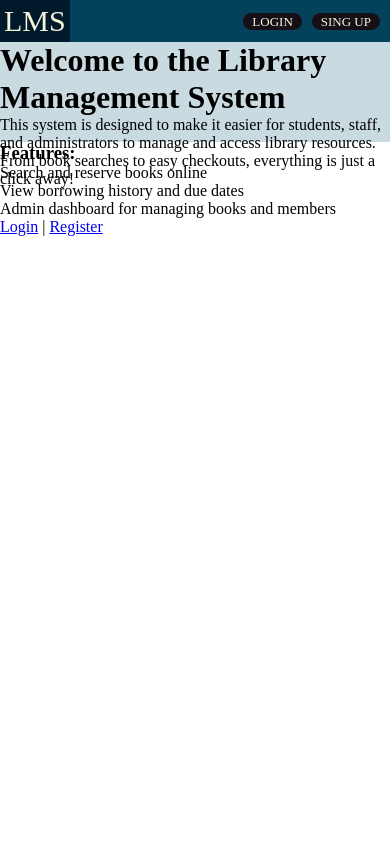
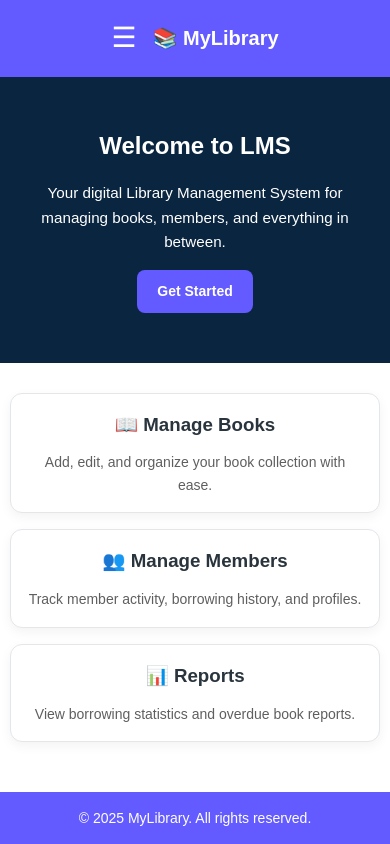
Before and after one commit to Vinay1291/Library-Management-System, a PHP site: page / in a window 390 px wide. Run offline with PHP 8.4, Linux system fonts and the light colour scheme.

Commit message:
add HOME page CSS and js.

```diff
--- a/css/style.css
+++ b/css/style.css
@@ -1,63 +1,332 @@
-*{
-    padding: 0px;
-    margin: 0px;
+:root {
+    --primary-color: #635BFF;
+    --secondary-color: #5F5F5F;
+    --text-white: #FFFFFF;
+    --text-black: #222222;
+    --icon-color: #526B7A;
+    --bg-dark-blue: #0A2540;
+    --border-color: #E3E7EA;
+    --bg-light: #FFFFFF;
+    --card-title: #29343d;
+}
+
+* {
+    margin: 0;
+    padding: 0;
     box-sizing: border-box;
 }
 
-.header-contaner {
-    background-color: #04425c;
-    /* padding: 16px 0 0 0; */
-    display: flex;
-    justify-content: center ;
+body {
+    font-family: Arial, sans-serif;
+    background: var(--bg-light);
+    color: var(--text-black);
+    line-height: 1.6;
 }
 
-.header {
-    width: 100%;
+/* Header */
+header {
+    background-color: var(--primary-color);
+    color: var(--text-white);
+    padding: 16px 32px;
     display: flex;
-    justify-content:space-between;
-    align-content: baseline;
-    /* padding: 4px; */
-    /* margin-bottom: 50px; */
+    justify-content: space-between;
+    align-items: center;
+    flex-wrap: wrap;
 }
 
 .logo {
-    padding: 4px;
-    font-size: 30px;
-    color: beige;
-    background-color: black;
+    font-size: 24px;
+    font-weight: bold;
 }
 
-.logo:hover {
-    background-color: rgb(1, 26, 43);
+nav ul {
+    display: flex;
+    list-style: none;
+    gap: 24px;
+    flex-wrap: wrap;
+    padding: 0;
+    margin: 0;
 }
 
-.links {
-    /* border: solid red 2px; */
-    display: flex;
-    padding: 10px;
-    justify-content: flex-end;
-    align-items: anchor-center;
-    gap: 10px;
+nav a {
+    color: var(--text-white);
+    text-decoration: none;
+    font-weight: 500;
+    transition: color 0.3s;
 }
 
+nav a:hover {
+    color: var(--icon-color);
+}
+
+/* login and sigin button */
 .head-link {
     text-decoration: none;
     border-radius: 20px;
-    padding: 1px 9px;
+    padding: 3px 9px;
     background-color: #161016;
-    color: beige;
+    color: var(--text-white);
     font-size: small;
 }
 
 .head-link:hover {
     background-color: rgb(1, 26, 43);
-    color: beige;
+    color: var(--text-white);
 }
 
-.hero-contaner {
-    background-color: #c9dae0;
+/* Hero Section */
+.hero {
+    background: var(--bg-dark-blue);
+    color: var(--text-white);
+    padding: 80px 20px;
+    display: flex;
+    justify-content: center;
+    align-items: center;
+    text-align: center;
 }
 
-.hero {
-    height: 100px;
+.hero-content {
+    max-width: 700px;
+    display: flex;
+    flex-direction: column;
+    gap: 16px;
 }
+
+.hero-content h1 {
+    font-size: 2.5rem;
+}
+
+.hero-content p {
+    font-size: 1.1rem;
+}
+
+.btn-primary {
+    background-color: var(--primary-color);
+    color: var(--text-white);
+    padding: 12px 24px;
+    border-radius: 8px;
+    text-decoration: none;
+    font-weight: bold;
+    transition: background 0.3s;
+    align-self: center;
+}
+
+.btn-primary:hover {
+    background-color: #5144ff;
+}
+
+/* Features */
+.features {
+    display: flex;
+    flex-wrap: wrap;
+    justify-content: center;
+    gap: 24px;
+    padding: 40px 20px;
+    background: var(--bg-light);
+}
+
+.feature-card {
+    background: var(--bg-light);
+    border: 1px solid var(--border-color);
+    border-radius: 12px;
+    padding: 24px;
+    width: 300px;
+    box-shadow: 0 4px 12px rgba(0, 0, 0, 0.05);
+    text-align: center;
+    flex: 1 1 280px;
+}
+
+.feature-card h3 {
+    color: var(--card-title);
+    margin-bottom: 12px;
+}
+
+.feature-card p {
+    color: var(--secondary-color);
+    font-size: 14px;
+}
+
+/* Footer */
+footer {
+    text-align: center;
+    padding: 20px;
+    background-color: var(--primary-color);
+    color: var(--text-white);
+    margin-top: 20px;
+}
+
+/* Media Queries */
+@media (max-width: 768px) {
+    .hero-content h1 {
+        font-size: 2rem;
+    }
+
+    nav ul {
+        justify-content: center;
+        gap: 16px;
+        margin-top: 10px;
+    }
+
+    .feature-card {
+        width: 100%;
+        max-width: 90%;
+    }
+}
+
+@media (max-width: 480px) {
+    .hero {
+        padding: 60px 16px;
+    }
+
+    .hero-content h1 {
+        font-size: 1.7rem;
+    }
+
+    .btn-primary {
+        padding: 10px 20px;
+    }
+
+    nav ul {
+        flex-direction: column;
+        gap: 10px;
+        align-items: center;
+    }
+
+    header {
+        text-align: center;
+        flex-direction: column;
+    }
+}
+
+/* Tablet Devices (width: 481px to 768px) */
+@media (max-width: 768px) {
+    header {
+        flex-direction: column;
+        text-align: center;
+    }
+
+    nav ul {
+        flex-wrap: wrap;
+        justify-content: center;
+        gap: 16px;
+        margin-top: 12px;
+    }
+
+    .hero-content h1 {
+        font-size: 2rem;
+    }
+
+    .feature-card {
+        flex: 1 1 80%;
+        max-width: 500px;
+    }
+
+    .features {
+        padding: 30px 10px;
+        gap: 16px;
+    }
+}
+
+/* 📱 Mobile Devices (width: 0px to 480px) */
+@media (max-width: 480px) {
+    .logo {
+        font-size: 20px;
+    }
+
+    nav ul {
+        flex-direction: column;
+        align-items: center;
+        gap: 12px;
+    }
+
+    .hero {
+        padding: 50px 16px;
+    }
+
+    .hero-content h1 {
+        font-size: 1.5rem;
+    }
+
+    .hero-content p {
+        font-size: 0.95rem;
+    }
+
+    .btn-primary {
+        padding: 10px 20px;
+        font-size: 14px;
+    }
+
+    .feature-card {
+        flex: 1 1 100%;
+        max-width: 100%;
+        padding: 16px;
+    }
+
+    footer {
+        font-size: 14px;
+        padding: 15px 10px;
+    }
+}
+
+/* Hamburger icon */
+.hamburger {
+    display: none;
+    font-size: 28px;
+    cursor: pointer;
+    color: var(--text-white);
+}
+
+/* Header Flex Setup */
+header {
+    background-color: var(--primary-color);
+    color: var(--text-white);
+    padding: 16px 24px;
+    display: flex;
+    justify-content: space-between;
+    align-items: center;
+    flex-wrap: wrap;
+}
+
+/* Left side of header (hamburger + logo) */
+.header-left {
+    display: flex;
+    align-items: center;
+    gap: 16px;
+}
+
+/* Hamburger icon */
+.hamburger {
+    display: none;
+    font-size: 28px;
+    cursor: pointer;
+    color: var(--text-white);
+}
+
+/* Responsive hamburger and nav */
+@media (max-width: 768px) {
+    .hamburger {
+        display: block;
+    }
+
+    #nav-menu {
+        display: none;
+        width: 100%;
+    }
+
+    #nav-menu.active {
+        display: flex;
+        flex-direction: column;
+        align-items: center;
+        margin-top: 10px;
+        gap: 12px;
+    }
+
+    nav ul {
+        flex-direction: column;
+        gap: 12px;
+    }
+
+    nav a {
+        font-size: 16px;
+    }
+}
--- a/index.html
+++ b/index.html
@@ -9,38 +9,53 @@
 </head>
 
 <body>
-    <div class="header-contaner">
-        <div class="header">
-            <div class="logo">LMS</div>
-            <div class="links">
-                <div><a class="head-link" href="#">LOGIN</a></div>
-                <div><a class="head-link" href="#">SING UP</a></div>
-            </div>
-        </div>
-    </div>
-
-    <div class="hero-contaner">
-        <div class="hero">
-            <h1>Welcome to the Library Management System</h1>
-            <p>
-                This system is designed to make it easier for students, staff, and administrators
-                to manage and access library resources. From book searches to easy checkouts, everything is just a click
-                away!
-            </p>
-        </div>
-    </div>
 
 
+  <header>
+    <div class="header-left">
+      <div class="hamburger" id="hamburger">&#9776;</div>
+      <div class="logo">📚 MyLibrary</div>
+    </div>
+    <nav id="nav-menu">
+      <ul>
+        <li><a href="#">Home</a></li>
+        <li><a href="#">Books</a></li>
+        <li><a href="#">Members</a></li>
+        <li><a class="head-link" href="#">Login</a></li>
+        <li><a class="head-link" href="#">Sign Up</a></li>
+      </ul>
+    </nav>
+  </header>
 
-    <h3>Features:</h3>
-    <ul>
-        <li>Search and reserve books online</li>
-        <li>View borrowing history and due dates</li>
-        <li>Admin dashboard for managing books and members</li>
-    </ul>
 
-    <p><a href="index.html">Login</a> | <a href="registration.html">Register</a></p>
+    <main class="hero">
+        <div class="hero-content">
+            <h1>Welcome to LMS</h1>
+            <p>Your digital Library Management System for managing books, members, and everything in between.</p>
+            <a href="#" class="btn-primary">Get Started</a>
+        </div>
+    </main>
 
+    <section class="features">
+        <div class="feature-card">
+            <h3>📖 Manage Books</h3>
+            <p>Add, edit, and organize your book collection with ease.</p>
+        </div>
+        <div class="feature-card">
+            <h3>👥 Manage Members</h3>
+            <p>Track member activity, borrowing history, and profiles.</p>
+        </div>
+        <div class="feature-card">
+            <h3>📊 Reports</h3>
+            <p>View borrowing statistics and overdue book reports.</p>
+        </div>
+    </section>
+
+    <footer>
+        <p>&copy; 2025 MyLibrary. All rights reserved.</p>
+    </footer>
+
+    <script src="js/main.js"></script>
 </body>
 
 </html>
--- a/js/main.js
+++ b/js/main.js
@@ -0,0 +1,10 @@
+// Add interactivity here if needed (e.g., dark mode toggle later)
+console.log("Library Management Home Page Loaded");
+
+// Toggle hamburger menu
+const hamburger = document.getElementById('hamburger');
+const navMenu = document.getElementById('nav-menu');
+
+hamburger.addEventListener('click', () => {
+  navMenu.classList.toggle('active');
+});
```
